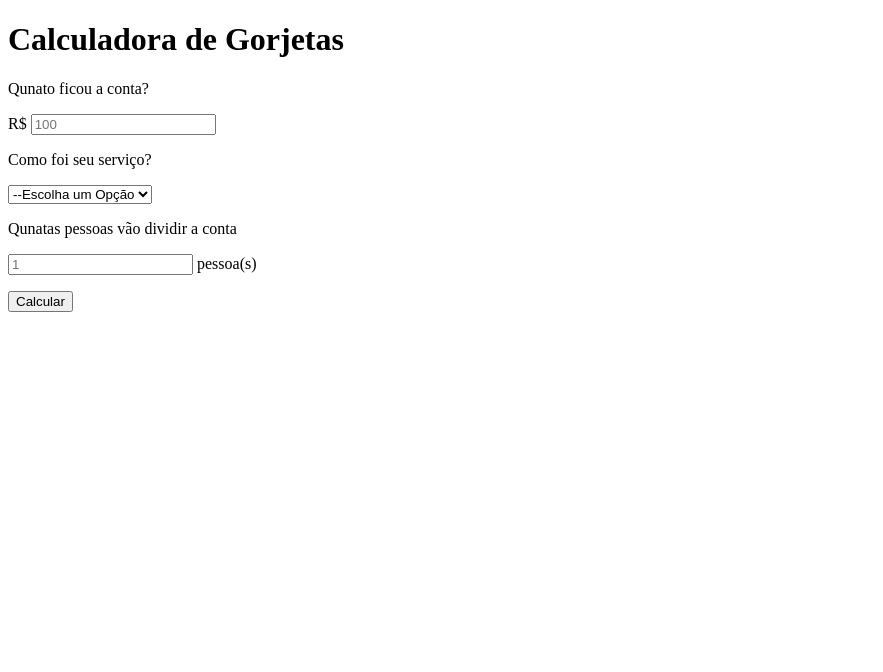
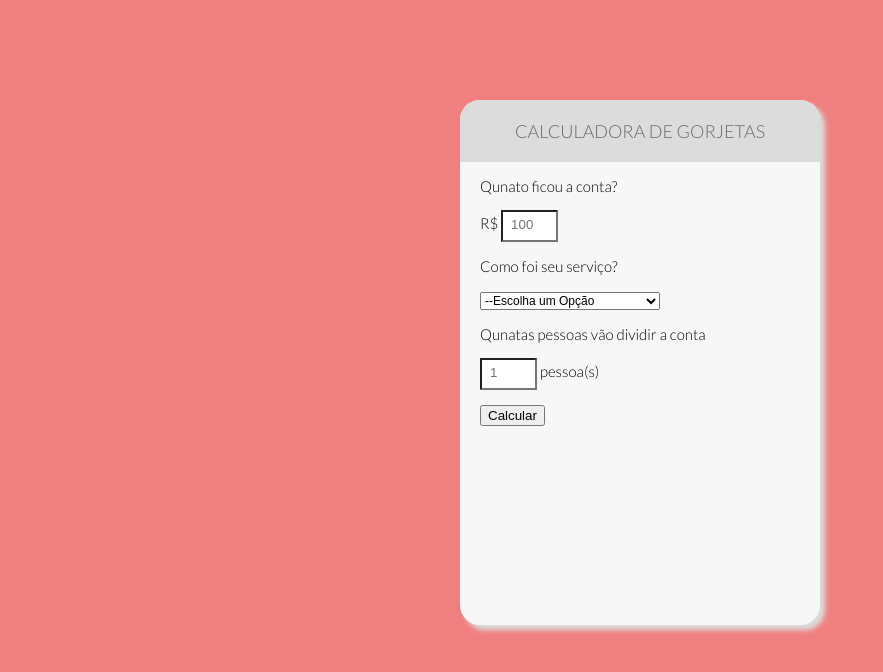
Before and after one commit to gilvanfdaluz/calculadora-de-gorjetas, a plain HTML site: page index.html in a window 1280 px wide. Shown: the whole page, without its empty margins (0-883 px from the left). Drawn offline with Linux system fonts and the light colour scheme; a web font is replaced by a local one.

Commit message:
atualizaçãp

```diff
--- a/index.html
+++ b/index.html
@@ -4,24 +4,26 @@
     <meta charset="UTF-8">
     <meta name="viewport" content="width=device-width, initial-scale=1.0">
     <title>Calculadora de Gorjetas</title>
+    <link rel="stylesheet" href="styles.css">
 </head>
 <body>
+    <div id = "container">
         <div>
-        <h1>Calculadora de Gorjetas</h1>
+            <h1 class="title">Calculadora de Gorjetas</h1>
         </div>
         <div>
-        <form>
+           <form class="tipsForm">
             <label for="bill">
             <p>Qunato ficou a conta?</p>
           </label>
             <p>
-                R$ <input type="number" placeholder="100" name="bill" id="bill">
+                R$ <input type="number" placeholder="100" name="bill" id="bill" class="formInput">
             </p>
             <label for="serviceQual">
               <p>Como foi seu serviço?</p>
             </label>
             <p>
-                <select name="serviceQual" id="serviceQual">
+                <select name="serviceQual" id="serviceQual" class="formSelect">
                     <option disabled selected value="0">--Escolha um Opção</option>
                     <option value="0.3">30% - Incrivel</option>
                     <option value="0.2">20% - Bom</option>
@@ -34,10 +36,11 @@
                 <p>Qunatas pessoas vão dividir a conta</p>
             </label>
             <p>
-                <input type="number" placeholder="1" name="people" id="people"> pessoa(s)
+                <input type="number" placeholder="1" name="people" id="people" class="formInput"> pessoa(s)
             </p>
             <button type="submit">Calcular</button>
          </form>
        </div>
+   </div>
 </body>
 </html>
```
Lines whose indentation alone changed are shown as unchanged.
